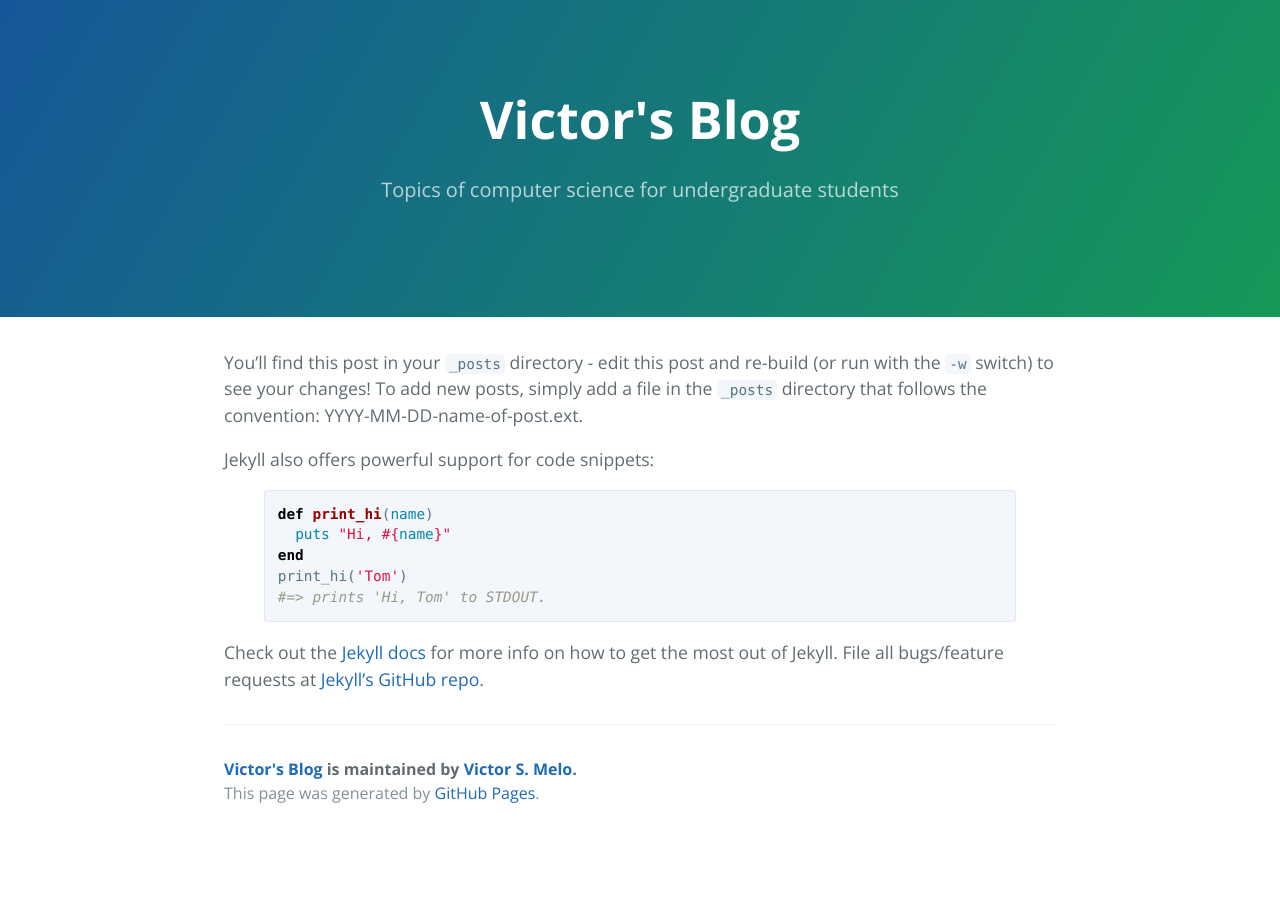
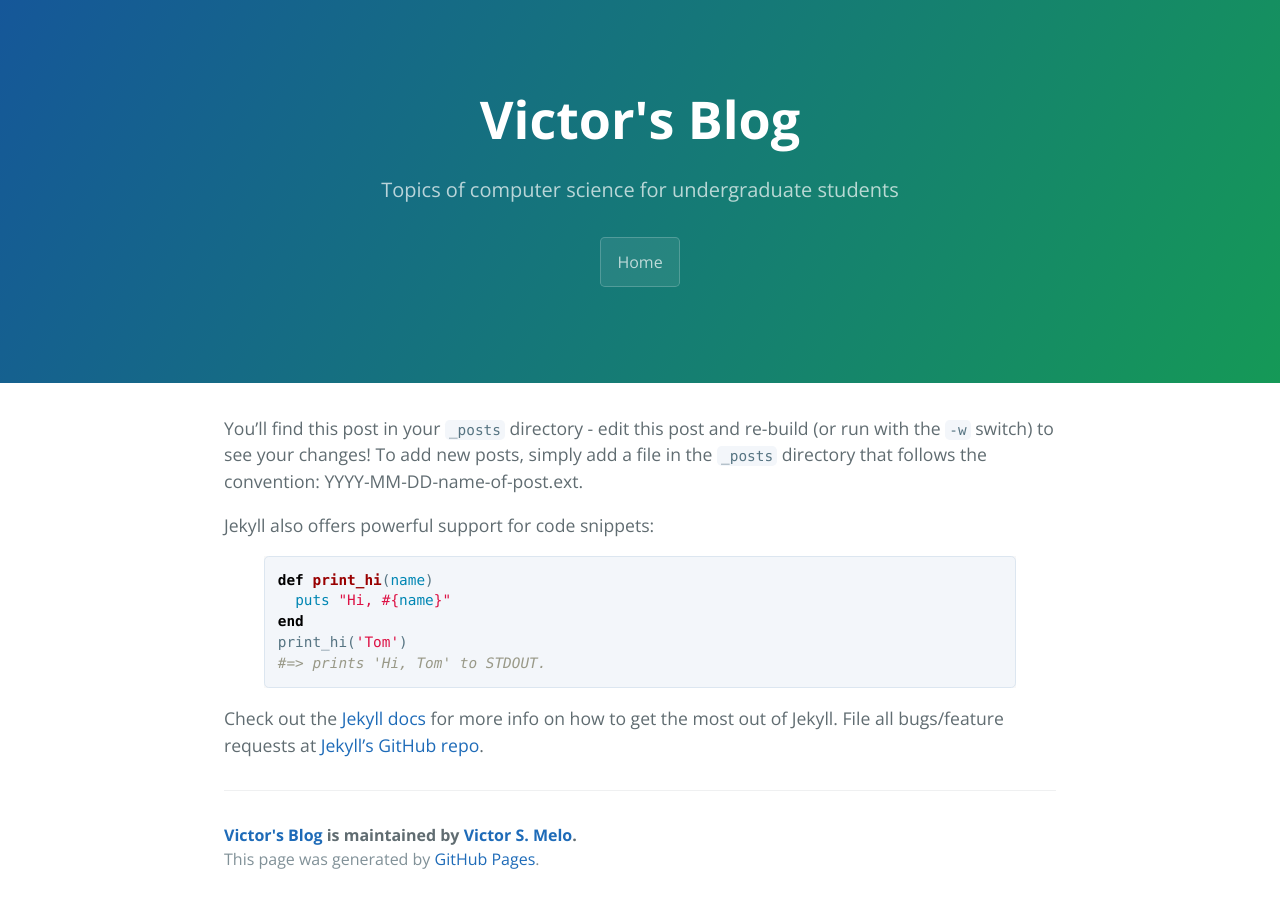
Before and after one commit to vicmelo/vicmelo.github.io, a Jekyll site: the page built from _posts/2016-02-12-sample-content.markdown, in a window 1280 px wide. Built offline with Jekyll 4.4.1, drawn with Linux system fonts in a browser that asks for light colours; a file with an impossible date is left out.

Commit message:
Update page-header.html

```diff
--- a/_includes/page-header.html
+++ b/_includes/page-header.html
@@ -1,4 +1,5 @@
 <section class="page-header">
   <h1 class="project-name">{{ site.title }}</h1>
   <h2 class="project-tagline">{{ site.tagline }}</h2>
+  <a href="http://www.victormelo.com.br" class="btn">Home</a>
 </section>
```
